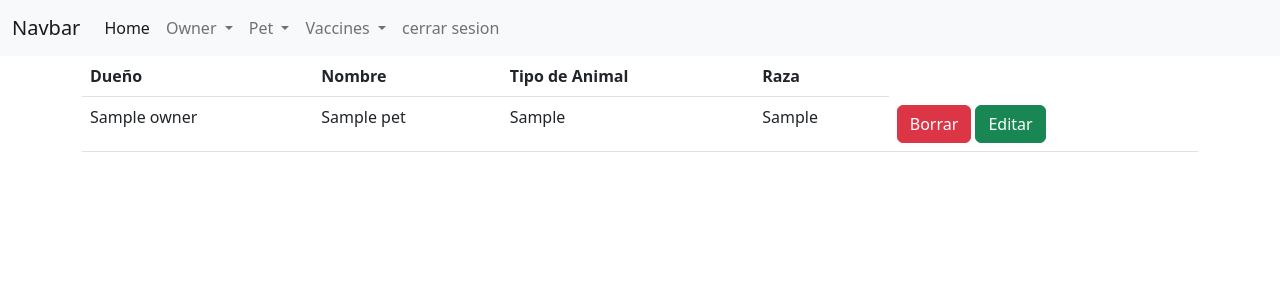
After one commit to perseoq/veterinaria_canseco, a Flask app: page /ver_mascota in a window 1280 px wide. The commit adds this page. Shown: the top 300 px of the page. Run offline with Flask 2, Linux system fonts and the light colour scheme; a user stored in the database is signed in; tables that the repository leaves empty hold one stand-in row (values such as "Sample post").

Commit message:
inserta y ve mascotas

```diff
--- a/backend/models.py
+++ b/backend/models.py
@@ -10,7 +10,7 @@ class Owner(db.Model):
     id = db.Column(db.Integer, primary_key=True)
     nombre = db.Column(db.String(300), nullable=False)
     direccion = db.Column(db.String(500), nullable=False)
-    telefono = db.Column(db.Integer, nullable=False)
+    telefono = db.Column(db.String(200), nullable=False)
     correo = db.Column(db.String(300), nullable=False)
     mascota = db.relationship('Pet', backref='Owner')
 
@@ -21,7 +21,7 @@ class Pet(db.Model):
     animal = db.Column(db.String(300), nullable=False)
     raza = db.Column(db.String(300), nullable=False)
     vacunas = db.relationship('Vaccines', backref='Pet')
-    id_owner = db.Column(db.Integer, db.ForeignKey('owner.nombre'))
+    id_owner = db.Column(db.Integer, db.ForeignKey('owner.id'))
 
 class Vaccines(db.Model):
     id = db.Column(db.Integer, primary_key=True)
@@ -29,4 +29,4 @@ class Vaccines(db.Model):
     fecha= db.Column(db.Date, nullable=False)
     caducidad= db.Column(db.Date, nullable=False)
     serie= db.Column(db.String(300), nullable=False)
-    id_mascota = db.Column(db.Integer, db.ForeignKey('pet.nombre'))
+    id_mascota = db.Column(db.Integer, db.ForeignKey('pet.id'))
--- a/backend/views.py
+++ b/backend/views.py
@@ -48,11 +48,13 @@ def add_owner():
     return render_template('vet/insert_owner.html',form=add)
 
 @vet.route('/view/owner')
+@login_required
 def view_owner():
     view_owner = Owner.query.all()
     return render_template('vet/view_owner.html', datos=view_owner)
 
 @vet.route('/borrar/<string:id>')
+@login_required
 def borrar(id):
     elemento_a_borrar = Owner.query.get(id)
     db.session.delete(elemento_a_borrar)
@@ -60,6 +62,7 @@ def borrar(id):
     return redirect(url_for('vet.view_owner'))
 
 @vet.route('/actualizar/<string:id>', methods=['GET', 'POST'])
+@login_required
 def actualizar_owner(id):
     query = Owner.query.get(id)
     if request.method == 'POST':
@@ -70,3 +73,26 @@ def actualizar_owner(id):
         db.session.commit()
         return redirect(url_for('vet.view_owner'))
     return render_template('vet/actualizar_owner.html', datos=query)
+
+@vet.route('/pet/insert', methods=['GET', 'POST'])
+@login_required
+def inserta_pet():
+    get_data = Owner.query.all()
+    if request.method == 'POST':
+        no = request.form['nom']
+        es = request.form['esp']
+        an = request.form['ani']
+        ra = request.form['raz']
+        io = request.form['ido']
+        ins_pet = Pet(nombre=no, especie=es, animal=an, raza=ra, id_owner=io)
+        db.session.add(ins_pet)
+        db.session.commit()
+        return redirect(url_for('vet.view_owner'))
+    return render_template('vet/pet/inserta_pet.html', owner_list=get_data)
+
+
+@vet.route('/ver_mascota')
+@login_required
+def view_pet():
+    ver_mascota = db.session.query(Owner, Pet).select_from(Owner).join(Pet).all()
+    return render_template('vet/pet/view_pet.html', datos = ver_mascota)
--- a/templates/base_vet.html
+++ b/templates/base_vet.html
@@ -32,8 +32,8 @@
                   Pet
                 </a>
                 <ul class="dropdown-menu">
-                  <li><a class="dropdown-item" href="#">Insertar</a></li>
-                  <li><a class="dropdown-item" href="#">View</a></li>
+                  <li><a class="dropdown-item" href="{{ url_for('vet.inserta_pet') }}">Insertar</a></li>
+                  <li><a class="dropdown-item" href="{{ url_for('vet.view_pet') }}">View</a></li>
                 </ul>
               </li>
               <li class="nav-item dropdown">
--- /dev/null
+++ b/templates/vet/pet/view_pet.html
@@ -0,0 +1,36 @@
+{% extends 'base_vet.html' %}
+
+
+{% block title %} Ver Propietario de mascotas {% endblock %}
+
+{% block content %}
+
+<table class="table">
+    <thead>
+        <tr>
+            <th>Dueño</th>
+            <th>Nombre</th>
+            <th>Tipo de Animal</th>
+            <th>Raza</th>
+
+        </tr>
+    </thead>
+    <tbody>
+        {% for owner, pet in datos %}
+        <tr>
+
+            <td>{{ owner.nombre }}</td>
+            <td>{{ pet.nombre }}</td>
+            <td>{{ pet.animal }}</td>
+            <td>{{ pet.raza }}</td>
+            <td>
+                <a href="#"><button type="submit" class="btn btn-danger">Borrar</button></a>
+                <a href="#"><button type="submit" class="btn btn-success">Editar</button></a>
+            </td>
+        </tr>
+        {% endfor %}
+    </tbody>
+</table>
+
+
+{% endblock %}
```
Also changed, not shown: templates/login/login.html (+7 -1 lines), templates/vet/pet/inserta_pet.html (added, +21 -0 lines).
